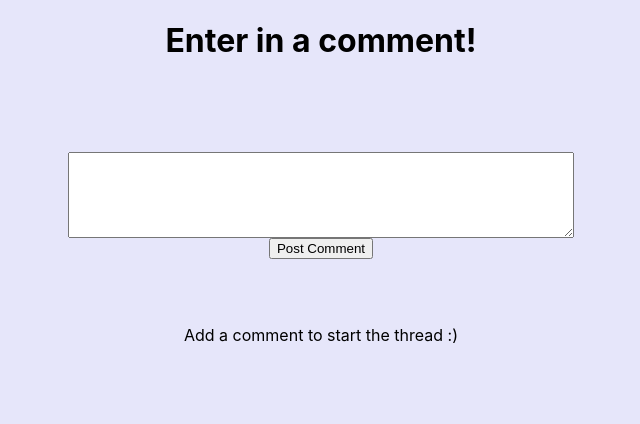
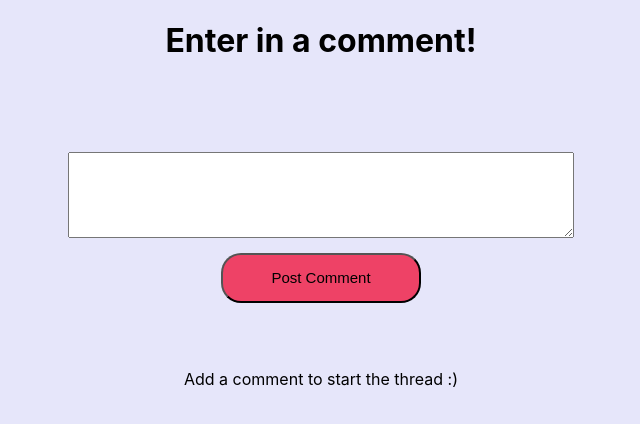
Before and after one commit to l-yang-05/Comment-app, a React (Create React App) app: page / in a window 1280 px wide. Shown: the top 424 px of the page, without its empty margins (319-959 px from the left). Built offline with nearby package versions, Linux system fonts and the light colour scheme.

Commit message:
Added in css class for post button

```diff
--- a/src/App.js
+++ b/src/App.js
@@ -104,7 +104,7 @@ class App extends React.Component {
         <h1>Enter in a comment!</h1>
         <form className="CommentPost">
           <textarea onChange={this.getMessage} className="comment-box" />
-          <button onClick={this.submitComment} type="button">Post Comment</button>
+          <button onClick={this.submitComment} className="post-main" type="button">Post Comment</button>
         </form>
         <p className="startingmsg">{allCommArray.length > 0 ? allCommArray : 'Add a comment to start the thread :)'}</p>
       </div>
```
